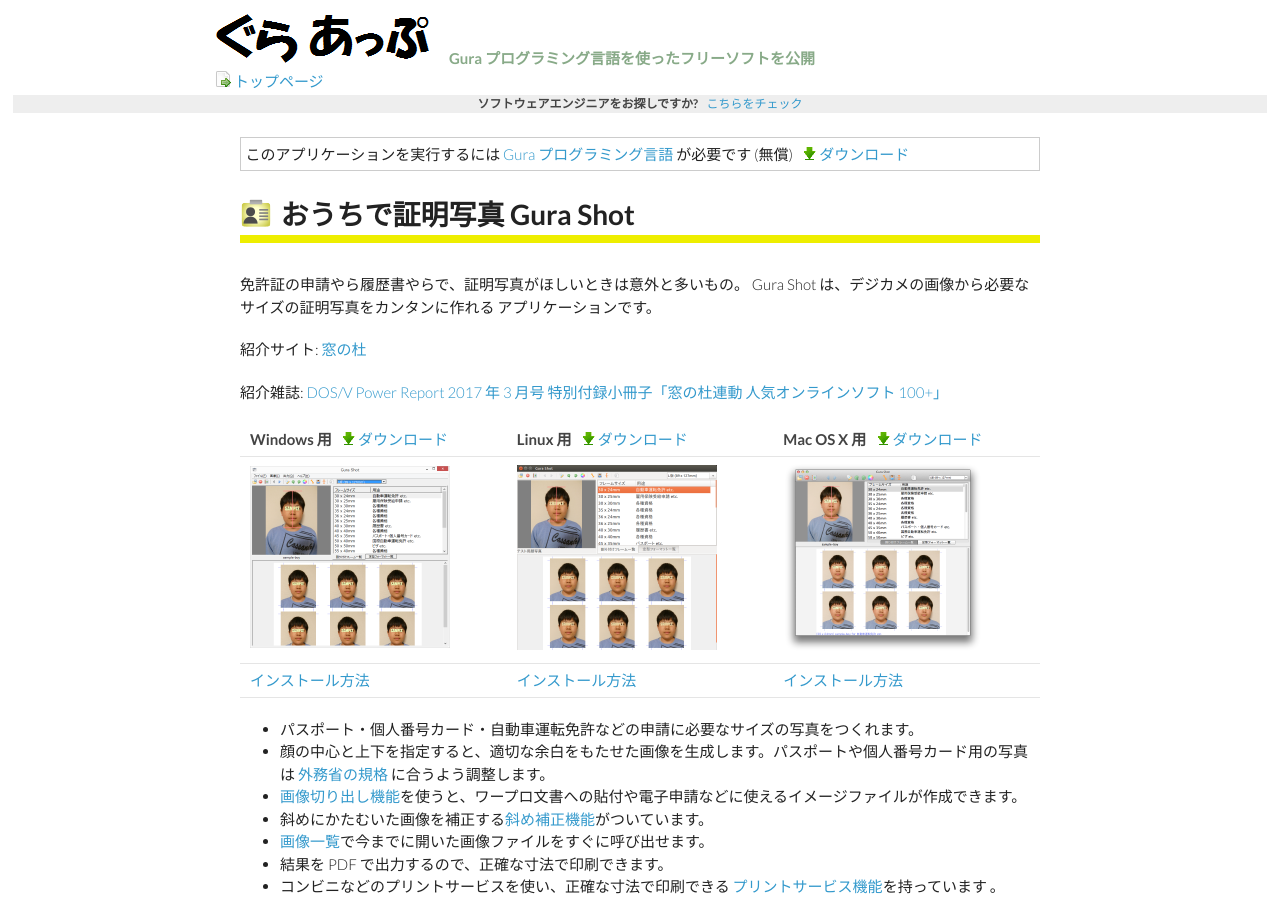
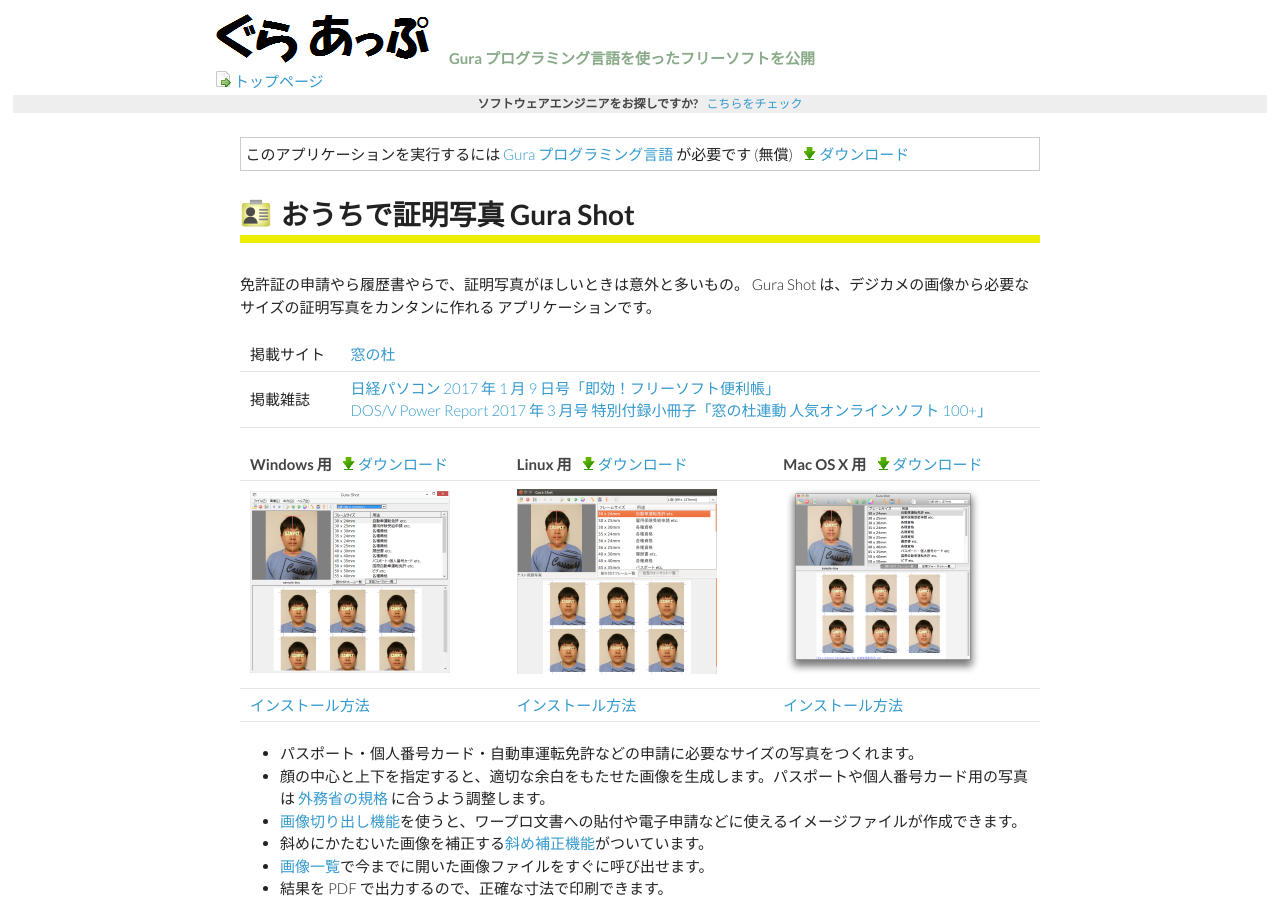
Before and after one commit to gura-app/gura-app.github.io, a Jekyll site: the page built from gurashot/index.md, in a window 1280 px wide and 900 px high. Built offline with Jekyll 4.4.1, drawn with Linux system fonts in a browser that asks for light colours.

Commit message:
added link to Nikkei Pasokon

```diff
--- a/gurashot/index.md
+++ b/gurashot/index.md
@@ -12,10 +12,19 @@
 Gura Shot は、デジカメの画像から必要なサイズの証明写真をカンタンに作れる
 アプリケーションです。
 
-紹介サイト: [窓の杜](http://www.forest.impress.co.jp/docs/review/20140730_659980.html)
-
-紹介雑誌: [DOS/V Power Report 2017 年 3 月号 特別付録小冊子「窓の杜連動 人気オンラインソフト 100+」](http://www.dosv.jp)
-
+<table>
+<tr>
+<td>掲載サイト</td>
+<td><a href="http://www.forest.impress.co.jp/docs/review/20140730_659980.html">窓の杜</a></td>
+</tr>
+<tr>
+<td>掲載雑誌</td>
+<td>
+<div><a href="http://store.nikkeibp.co.jp/item/backno/NP0761.html">日経パソコン 2017 年 1 月 9 日号「即効！フリーソフト便利帳」</a></div>
+<div><a href="http://www.dosv.jp">DOS/V Power Report 2017 年 3 月号 特別付録小冊子「窓の杜連動 人気オンラインソフト 100+」</a></div>
+</td>
+</tr>
+</table>
 
 <table>
 <tr>
```
Also changed, not shown: index.md (+5 -0 lines).
